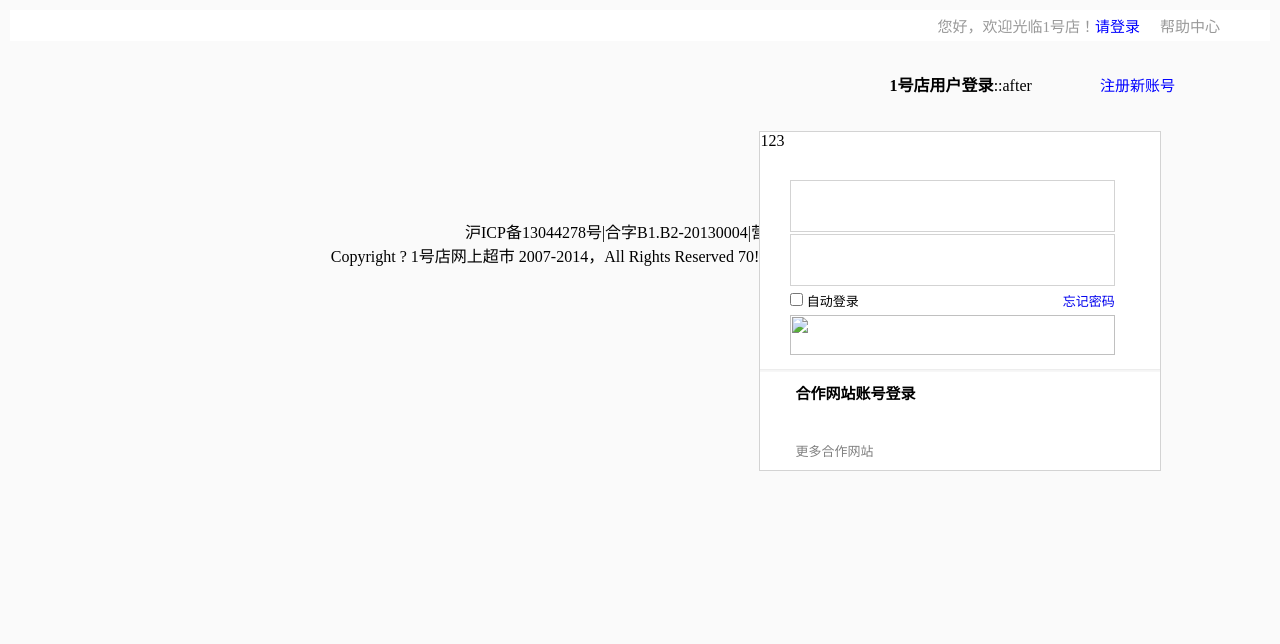
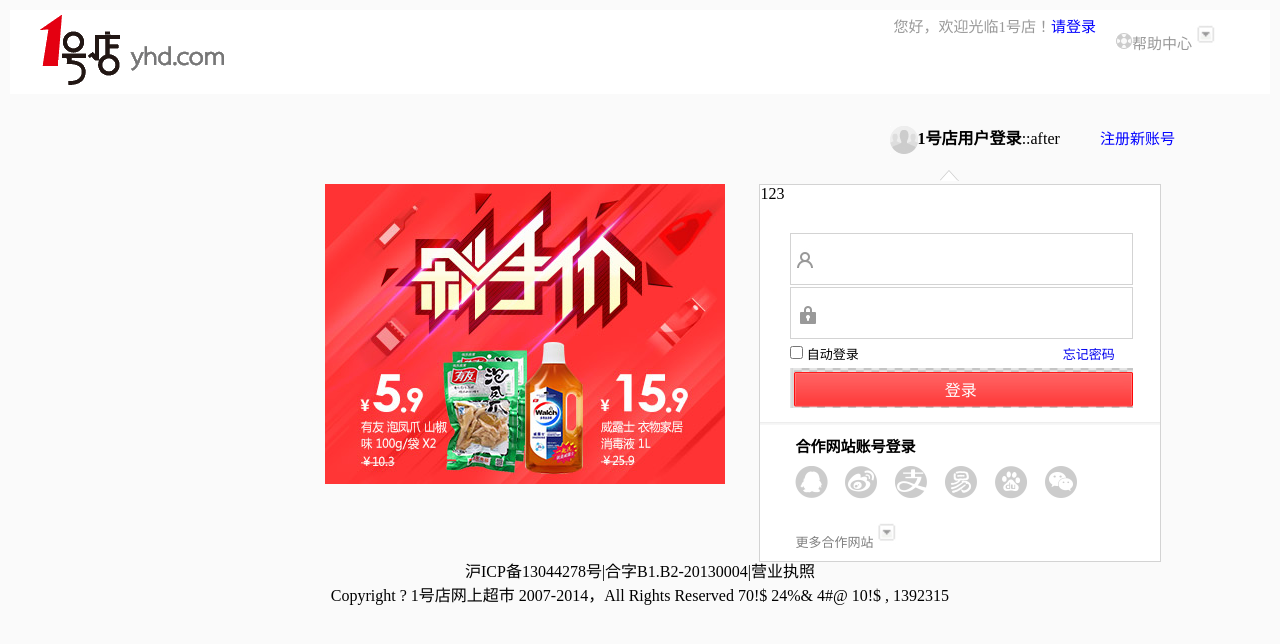
Before and after one commit to wan0329/xmteam, a plain HTML site: page 1号店/wan.html in a window 1280 px wide. Drawn offline with Linux system fonts and the light colour scheme; files whose address does not match are found by name.

Commit message:
2019年6月24日20:24:09

```diff
--- a/1号店/wan.html
+++ b/1号店/wan.html
@@ -14,8 +14,8 @@
     <div>
         <div class="head">
             <div>
-                <div class="h1"><img src="./img03.png" alt=""></div>
-                <div class="h2"><img src="./img05.png" alt="">帮助中心<img src="./img10.png" alt=""></div>
+                <div class="h1"><img src="./images/img03.png" alt=""></div>
+                <div class="h2"><img src="./images/img05.png" alt="">帮助中心<img src="./images/img10.png" alt=""></div>
                 <div class="h3">您好，欢迎光临1号店！<a href="http://">请登录</a></div>
 
 
@@ -23,21 +23,21 @@
 
         </div>
         <div class="bbody">
-            <div class="body-a"><img src="./img01.jpg" alt=""></div>
+            <div class="body-a"><img src="./images/img01.jpg" alt=""></div>
             <div class="body-b">
                 <div class="div1">
                     <span class="sp1">
-                        <img src="./img07.png" alt="">1号店用户登录
+                        <img src="./images/img07.png" alt="">1号店用户登录
                     </span><span class="sp2"><a href="http://">注册新账号</a></span>
                     ::after
                 </div>
                 <div class="body-c">
                     <div>123</div>
-                    <div class="div-a1"><img src="./img08.png" alt=""></div>
+                    <div class="div-a1"><img src="./images/img08.png" alt=""></div>
                     <div class="div-a2">
                         <div class="div-b1">
-                            <div class="d1"><img src="./img11.png" alt=""><input type="text"></div>
-                            <div class="d2"><img src="./img12.png" alt=""><input type="password"></div>
+                            <div class="d1"><img src="./images/img11.png" alt=""><input type="text"></div>
+                            <div class="d2"><img src="./images/img12.png" alt=""><input type="password"></div>
 
                         </div>
                         <div class="div-b2">
@@ -51,16 +51,16 @@
                         </div>
                         <div class="div-b3">
                             <a href="http://">登录</a>
-                            <img src="./img13.png" alt="">
+                            <img src="./images/img13.png" alt="">
                         </div>
                     </div>
                     <div class="div-a3"></div>
                     <div class="div-a4">
                         <div class="d1">合作网站账号登录</div>
                         <div class="d2">
-                            <img src="./img09.png" alt="">
+                            <img src="./images/img09.png" alt="">
                         </div>
-                        <div class="d3">更多合作网站<img src="./img10.png" alt=""></div>
+                        <div class="d3">更多合作网站<img src="./images/img10.png" alt=""></div>
 
                     </div>
 
```
